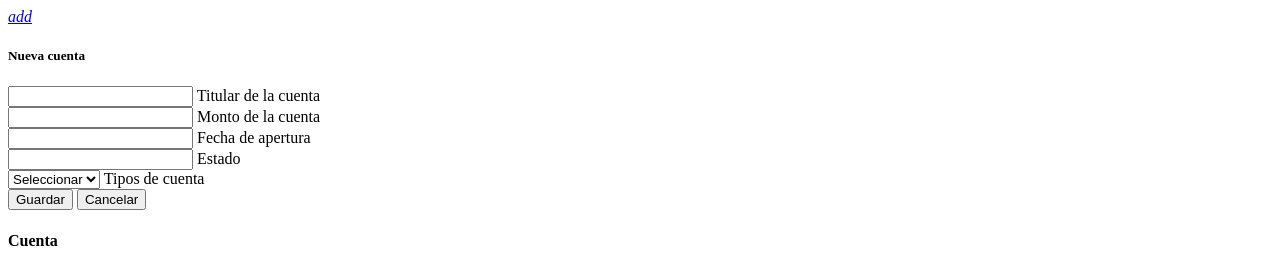
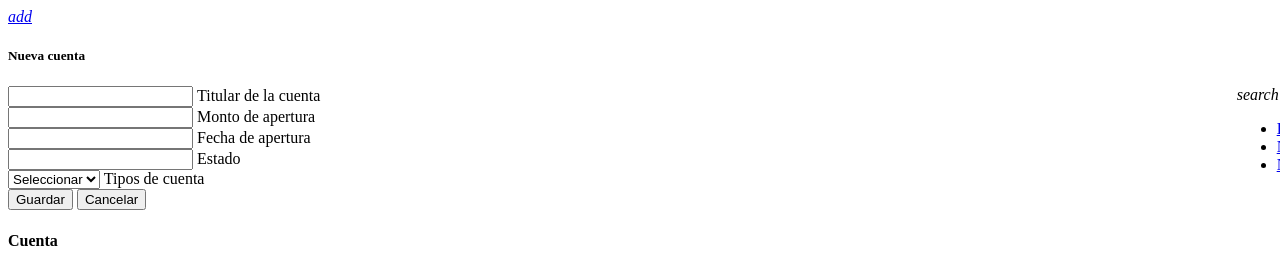
Before and after one commit to darktux/sistemix, a PHP site: page /frm/html/Cuenta.php in a window 1280 px wide. Shown: the top 271 px of the page. Run offline with PHP 8.4, Linux system fonts and the light colour scheme.

Commit message:
no remember

```diff
--- a/frm/html/Cuenta.php
+++ b/frm/html/Cuenta.php
@@ -3,45 +3,6 @@
 <div class="fixed-action-btn">
 	<a class="modal-trigger btn-floating waves-effect waves-light btn-large cyan darken-1 tooltipped" href="#modal1" data-position="top" data-tooltip="Nueva cuenta"><i class="large material-icons">add</i></a>
 </div>
-
-
-
-
-
-
-
-
-
-
-
-
-
-
-
-
-
-
-
-
-
-
-
-
-
-
-
-
-
-
-
-
-
-
-
-
-
-
-
 
 
 
@@ -64,36 +25,28 @@
 
 
 
-
-
-
-
-
-
-
-
-
-
-
-
-
-
-
-
-
-
-
-
 			<h5>Nueva cuenta</h5><!-- //TITULO DEL MODAL *************************************************************************************************-->
 			<!-- INICIAN ELEMENTOS DEL FORMULARIO (CAMBIAR DEPENDIENDO DEL FORMULARIO A TRABAJAR) *****************************************************************-->
 			<div class="row">
-				<div class="input-field col s12">
-					<input type="number" name="tit" id="tit" required>
-					<label for="tit">Titular de la cuenta</label>
+				<div class="input-field col s10">
+					<input type="text" name="tit" id="tit" readonly="true" required>
+					<div class="fixed-action-btn horizontal" style="position: absolute; display: inline-block; right: -34px">
+						<a class="btn-floating waves-effect waves-light btn-large cyan darken-1"><i class="large material-icons">search</i></a>
+						<ul>
+							<li><a href="#modalBuscarPersona" onclick="bus(1)" class="btn-floating tooltipped blue" data-tooltip="Documento Único de Identidad">DUI</a></li>
+							<li><a href="#modalBuscarPersona" onclick="bus(2)" class="btn-floating tooltipped yellow" data-tooltip="Número de Identificación Tributaria">NIT</a></li>
+							<li><a href="#modalBuscarPersona" onclick="bus(3)" class="btn-floating tooltipped red" data-tooltip="Nombre de la persona">NOM</a></li>
+						</ul>
+					</div>
+					<label for="tit" class="active">Titular de la cuenta</label>
+				</div>
+				<div class="input-field col s12" id="titu" hidden="true">
+					<input type="text" name="tit2" id="tit2">
+					<label for="tit2">Co-titular de la cuenta</label>
 				</div>
 				<div class="input-field col s12">
 					<input type="number" name="mon" id="mon" required>
-					<label for="mon">Monto de la cuenta</label>
+					<label for="mon">Monto de apertura</label>
 				</div>
 				<div class="input-field col s12">
 					<input type="text" name="fecape" id="fecape" required>
@@ -122,30 +75,6 @@
 
 
 
-
-
-
-
-
-
-
-
-
-
-
-
-
-
-
-
-
-
-
-
-
-
-
-
 		</div>
 		<div class="modal-footer">
 			<button class="waves-effect waves-light btn" type="submit">Guardar</button>
@@ -168,90 +97,8 @@
 
 
 
-
-
-
-
-
-
-
-
-
-
-
-
-
-
-
-
-
-
-
-
-
-
-
-
-
-
-
-
-
-
-
-
-
-
-
-
-
-
 	<!-- MODIFICAR LA data-url SEGUN SEA EL CASO DEL FORMULARIO QUE SE ESTE TRABAJANDO -->
 			<table id="tabla1" data-toggle="table" class="table table-striped table-hover"  data-url="php/Cuenta.php?acc=getjsontabla" data-click-to-select="true"  data-show-refresh="true" data-search="true" data-pagination="true" data-page-size="5" data-page-list="[5,8,10,20,50,100]">
-
-
-
-
-
-
-
-
-
-
-
-
-
-
-
-
-
-
-
-
-
-
-
-
-
-
-
-
-
-
-
-
-
-
-
-
-
-
-
-
-
-
-
-
 
 
 
@@ -265,42 +112,6 @@
 
 
 
-
-
-
-
-
-
-
-
-
-
-
-
-
-
-
-
-
-
-
-
-
-
-
-
-
-
-
-
-
-
-
-
-
-
-
-
 				    	<!-- INICIA ELEMENTOS DE LA TABLA (CAMBIAR DEPENDIENDO DEL FORMULARIO A TRABAJAR, USAR NOMBRES DE CAMPOS SEGUN BASE DE DATOS)*******************-->
 			            <th data-field="cuenta_monto" data-align="center">Monto</th>
 			            <th data-field="cuenta_fechaapertura" data-align="center">Fecha de apertura</th>
@@ -308,45 +119,6 @@
 			            <th data-field="cuenta_asociadoid" data-align="center">Asociado</th>
 			            <th data-field="cuenta_tipocuentaid" data-align="center">Tipo de cuenta</th>
 			            <!-- TERMINAN ELEMENTOS DE LA TABLA ************************************************************************************************************-->
-
-
-
-
-
-
-
-
-
-
-
-
-
-
-
-
-
-
-
-
-
-
-
-
-
-
-
-
-
-
-
-
-
-
-
-
-
-
-
 
 
 
@@ -364,7 +136,7 @@
 	$(document).ready(function(){
 
 
-
+		$('#titu').hidden='false';
 
 	/*	$.ajax({
 	        type:"post",
```
